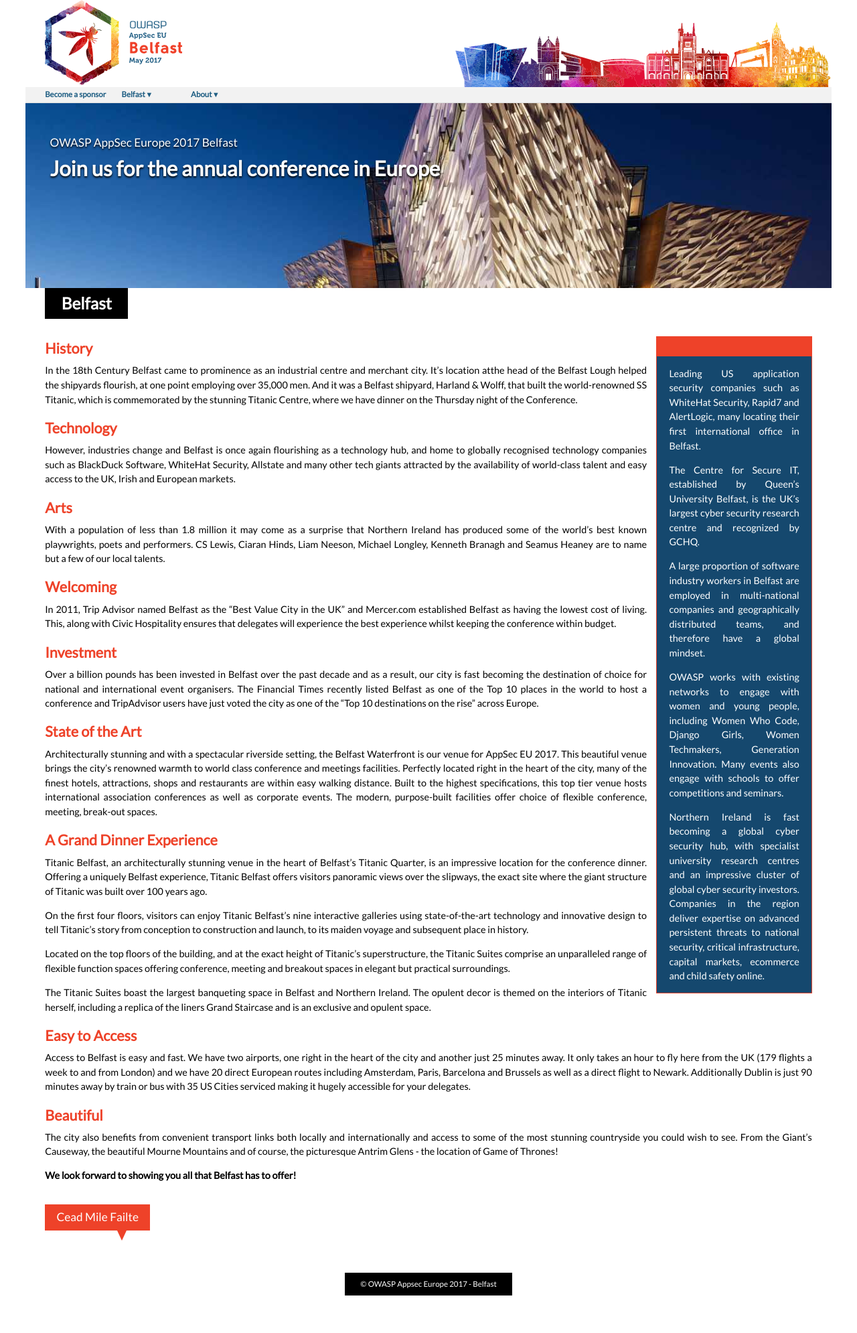
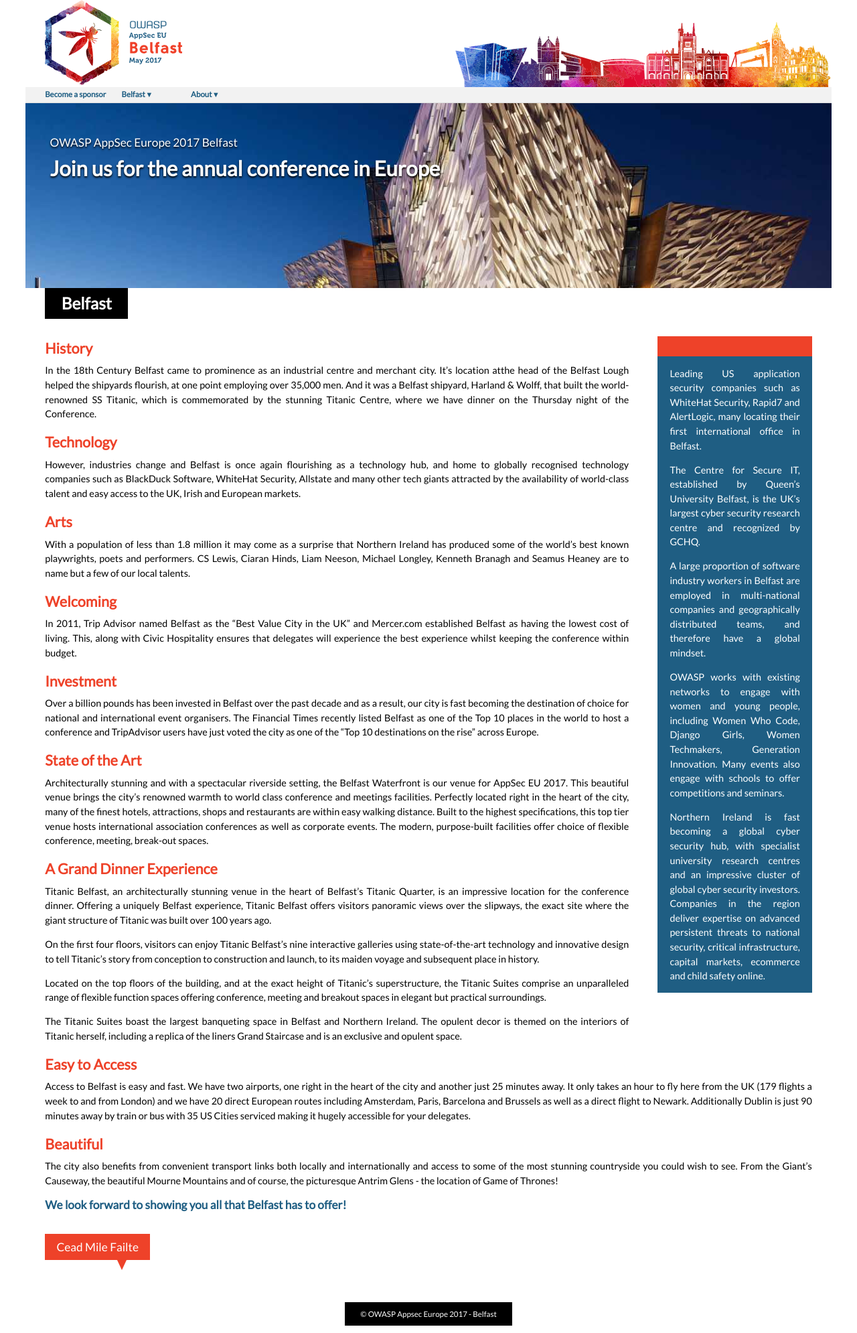
Before and after one commit to OWASP/AppSecEurope2017, a Jekyll site: the page built from belfast/index.md, in a window 1280 px wide. Shown: the whole page at 67% size. Built offline with Jekyll 4.4.1, drawn with Linux system fonts in a browser that asks for light colours; before the commit the page ends 1946 px from its top, so only the background shows below that.

Commit message:
Some smaller style changes

```diff
--- a/assets/css/style.scss
+++ b/assets/css/style.scss
@@ -207,12 +207,11 @@
 		min-width: 16em;
 		text-align: justify;
 		margin-top: 5em;
-		border: 1px solid $orange;
 		border-top: 30px solid $orange;
-		background-color: $azure;
+		background-color: $blue;
 		color: white;
-		margin-left: 1em;
-		margin-bottom: 1em;
+		margin-left: 3em;
+		margin-bottom: 3em;
 		ul {
 			list-style: none;
 		}
@@ -241,6 +240,12 @@
 
 	img.content {
 		 max-width: 100%;
+	}
+
+	em {
+		font-size: 120%;
+		color: $blue;
+		font-weight: bolder;
 	}
 
 	.sellingpoints {
--- a/belfast/index.md
+++ b/belfast/index.md
@@ -56,7 +56,7 @@
 
 The city also benefits from convenient transport links both locally and internationally and access to some of the most stunning countryside you could wish to see. From the Giant's Causeway, the beautiful Mourne Mountains and of course, the picturesque Antrim Glens - the location of Game of Thrones!
 
-**We look forward to showing you all that Belfast has to offer!**
+<em>We look forward to showing you all that Belfast has to offer!</em>
 
 
 
```
